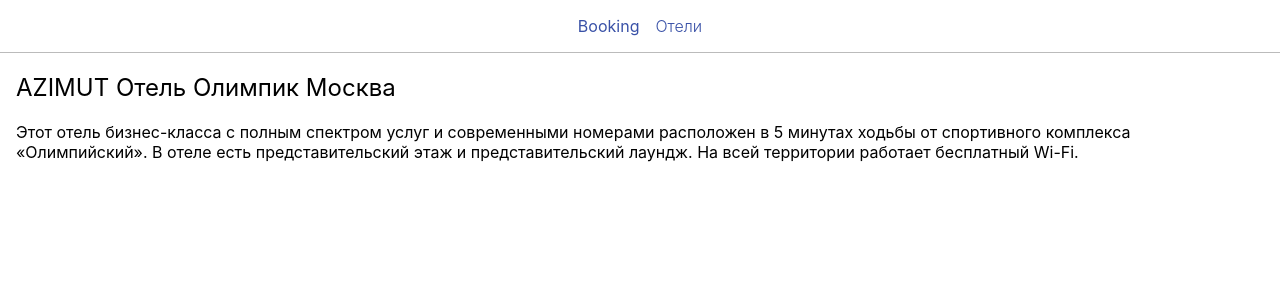
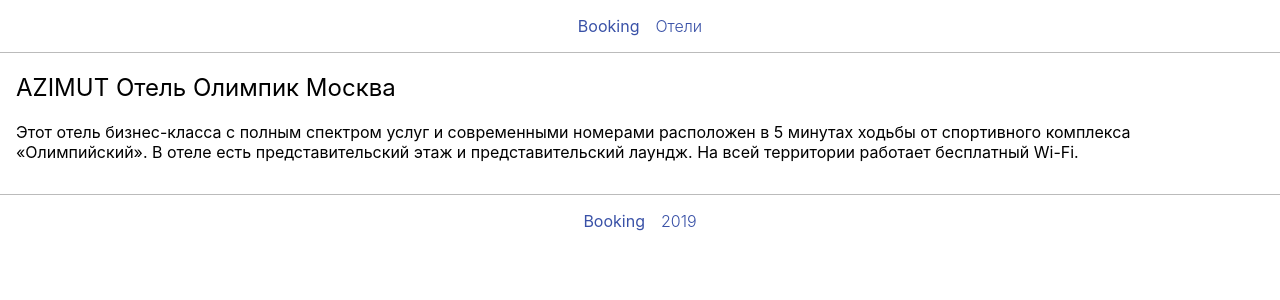
Before and after one commit to nurbakhyt/booking-hotels, a React (Create React App) app: page /hotels/1 in a window 1280 px wide. Shown: the top 300 px of the page. Built offline with nearby package versions, Linux system fonts and the light colour scheme.

Commit message:
added Footer

```diff
--- a/src/App.js
+++ b/src/App.js
@@ -2,6 +2,7 @@
 import { BrowserRouter as Router, Route, Switch } from 'react-router-dom';
 import {connect} from 'react-redux';
 import NavBar from './components/Navbar/Nav';
+import FooterBar from './components/Footer/FooterBar';
 import HotelsContainer from './containers/HotelsContainer';
 import HotelContainer from './containers/HotelContainer';
 import {setHotels} from './store/actions';
@@ -23,6 +24,8 @@
             <Route path="/hotels/:id" component={HotelContainer} />
           </Switch>
         </main>
+
+        <FooterBar/>
       </div>
     </Router>
   );
--- /dev/null
+++ b/src/components/Footer/FooterBar.js
@@ -0,0 +1,14 @@
+import React from 'react';
+import {Link} from 'react-router-dom';
+import './footer.scss';
+
+function FooterBar() {
+  return (
+    <footer className="app-footer">
+      <Link to="/" className="app-footer__item app-footer__item--brand">Booking</Link>
+      <Link to="/" className="app-footer__item">2019</Link>
+    </footer>
+  );
+}
+
+export default FooterBar;
--- /dev/null
+++ b/src/components/Footer/footer.scss
@@ -0,0 +1,20 @@
+@import "../../vars";
+
+.app-footer {
+  border-top: 1px solid #bbb;
+  display: flex;
+  justify-content: center;
+  margin-top: 2em;
+
+  &__item {
+    color: $primary-color;
+    cursor: pointer;
+    font-weight: 300;
+    padding: 1em 0.5em;
+    text-decoration: none;
+
+    &--brand {
+      font-weight: 400;
+    }
+  }
+}
```
